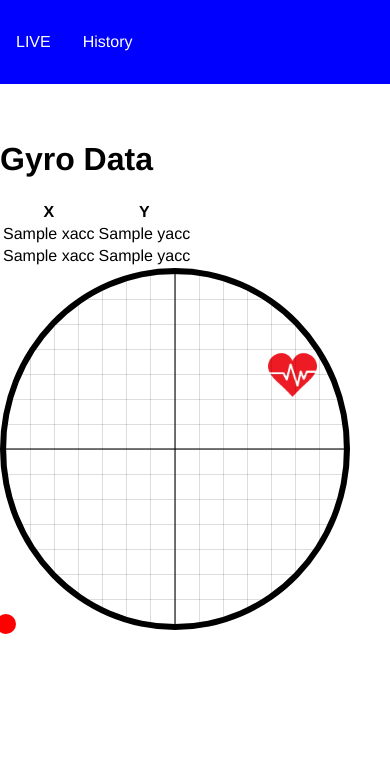
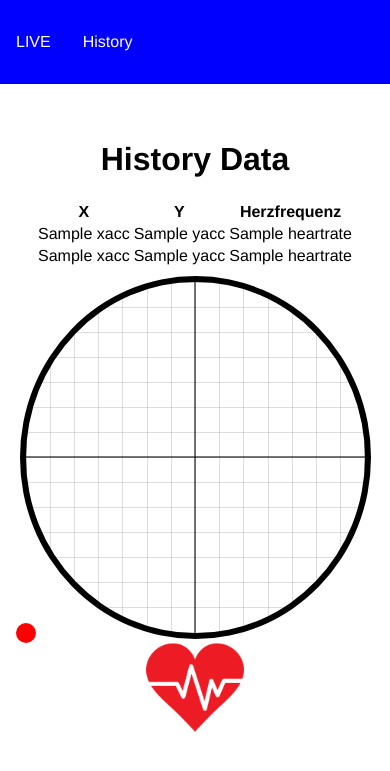
Before and after one commit to BlumCore/Diplomarbeit, a Flask app: template templates/history.html in a window 390 px wide. Shown: the top 771 px of the page. Run offline with Flask 3, Linux system fonts and the light colour scheme; the template is opened without the code that fills it: most values are stand-ins (such as "Sample title", 1, 10 or a date in 2020).

Commit message:
fixed responsive design added Heartrate in History

```diff
--- a/static/base.css
+++ b/static/base.css
@@ -11,6 +11,7 @@
     overflow: hidden;
     height: 10%;
     max-height: 100px;
+    z-index: 3;
   }
 
 .nav__li {
--- a/static/history.js
+++ b/static/history.js
@@ -1,10 +1,12 @@
 const rows = document.querySelectorAll(".clickable-row")
 const dot = document.getElementById("dot")
+const heart = document.getElementById("heart_label")
 
 console.log(rows)
 rows.forEach((row) => {
     row.addEventListener("click", function(){
         console.log(row.children[0])
         dot.style = "--x: " +row.children[0].innerHTML + "; --y: " +row.children[1].innerHTML + ";"
+        heart.innerHTML = row.children[2].innerHTML;
     })
 });
--- a/static/style.css
+++ b/static/style.css
@@ -8,7 +8,7 @@
   --cy: 7;
   --dsize: 20;
   --dcolor: red;
-  --size: 100%;
+  --size: 90%;
   position: relative;
   width: var(--size);
   height: 0;
@@ -44,7 +44,7 @@
 
 /* Demo functions */
 #axis_x-3 {
-  --size: 350px;
+  --size: 90%;
 }
 
 /* demo - display only */
@@ -55,16 +55,12 @@ html, body {
 article {
   margin: 30px;
 }
-
 .container{
-  display: grid;
-  margin-top: 120px;
-  grid-template-columns: 50% 50%;
-}
-
-.gyro{
-  display: flex;
-  justify-content: center;
+    margin-top: 120px;
+    width: 100%;
+    display: flex;
+    flex-direction: row;
+    text-align: center;
 }
 
 .heart{
@@ -77,15 +73,34 @@ article {
   width: 25%;
 }
 
-@media (min-width: 600px) {
-  .container {
-    grid-template-columns: 50% 25% 25%;
-  }
-}
-
 .gyro__x{
   width: 50%;
 }
 .gyro__y{
   width: 50%;
 }
+.datatable{
+  width: 50%;
+  text-align: center;
+}
+table{
+  display: flex;
+  justify-content: center;
+  margin-bottom: 2%;
+}
+.gyro{
+  width: 50%;
+  display: flex;
+  justify-content: center;
+}
+@media (max-width: 600px ) {
+  .container{
+    flex-direction: column;
+  }
+  .datatable{
+    width: 100%;
+  }
+  .gyro{
+    width: 100%;
+  }
+}
--- a/templates/base.html
+++ b/templates/base.html
@@ -2,7 +2,6 @@
 <head>
     <link rel="stylesheet"  type="text/css" href="{{url_for('.static', filename='style.css')}}">
     <link rel="stylesheet"  type="text/css" href="{{url_for('.static', filename='base.css')}}">
-
 </head>
 
 <body>
--- a/templates/history.html
+++ b/templates/history.html
@@ -1,37 +1,40 @@
 {% extends "base.html" %}
 {%block content%}
-
     <div class="container">
-        <div class="gyro_x">
-            <div class="">
-                <h1>Gyro Data</h1>
+        <div class="datatable">
+        <h1>History Data</h1>
         <table>
             <tr>
             <th>X</th>
             <th>Y</th>
+            <th>Herzfrequenz</th>
             </tr>
             <tr class="clickable-row">
                 <td>{{ item["device_data"]["xacc"]}}</td>
                 <td>{{ item["device_data"]["yacc"]}}</td>
+                <td>{{ item["device_data"]["heartrate"]}}</td>
             </tr>
             {% for d in old %}
             <tr class="clickable-row">
                 <td>{{ d['device_data']['xacc'] }}</td>
                 <td>{{ d['device_data']['yacc'] }}</td>
+                <td>{{ d["device_data"]["heartrate"]}}</td>
             </tr>
             {% endfor %}
-
         </table>
         </div>
+        <div class="gyro">
             <div class="axis" id="axis_x-3">
                 <div id="dot" class="dot">
             </div>
         </div>
+
     </div>
     <div class="heart">
     <img class="heart__icon" src="{{url_for('.static', filename='heart.png')}}"/>
-           <div class="heart__Label"></div>
+    <div id="heart_label" class="heart__Label"></div>
     </div>
 </div>
+
     <script src="{{url_for('.static', filename='history.js')}}">  </script>
 {% endblock %}
--- a/templates/index.html
+++ b/templates/index.html
@@ -1,6 +1,7 @@
 {% extends "base.html" %}
 {%block content%}
     <div class="container">
+        <h1>Live Data</h1>
         <div class="gyro">
             <div class="axis" id="axis_x-3">
                 <div id="dot" class="dot" style="--x: {{ item['device_data']['xacc']}}; --y: {{ item['device_data']['yacc']}};">
```
Lines whose indentation alone changed are shown as unchanged.
